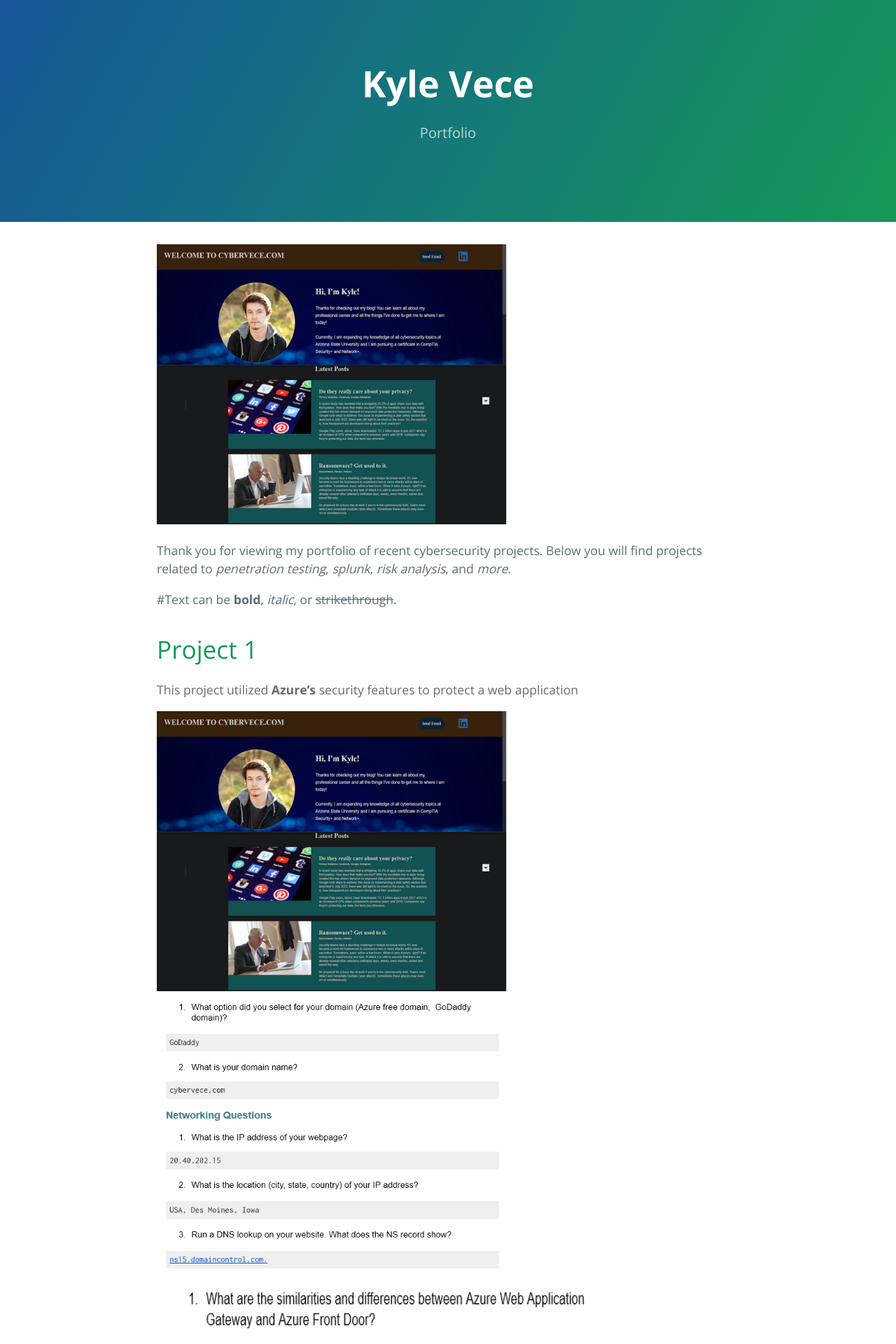
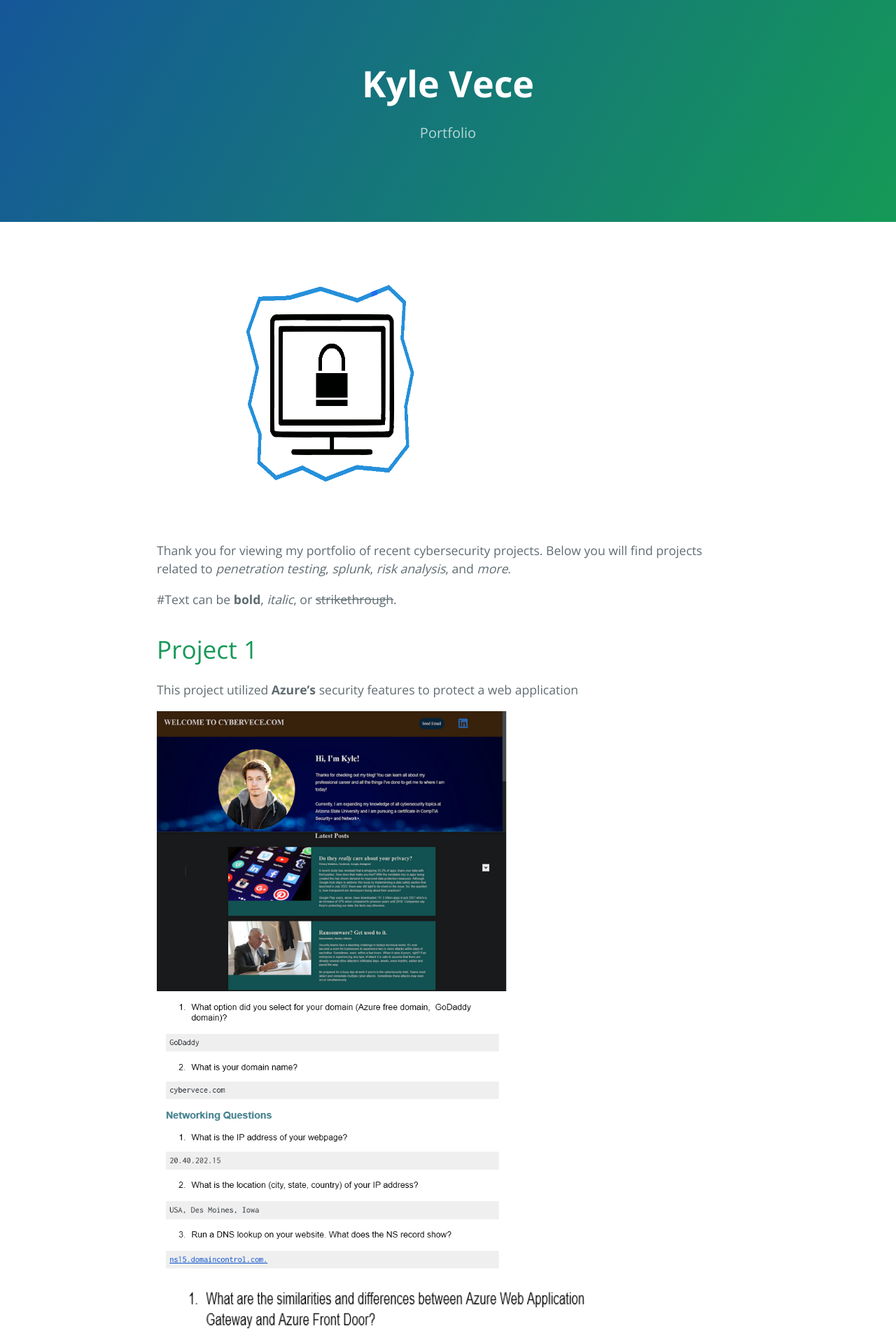
Before and after one commit to KyleV1/kylev1.github.io, a Jekyll site: the page built from index.md, in a window 1280 px wide. Shown: the top 1920 px of the page at 70% size. Built offline with Jekyll 4.4.1, drawn with Linux system fonts in a browser that asks for light colours; our own code applies the rules of GitHub Pages for plain Markdown files.

Commit message:
Update index.md

```diff
--- a/index.md
+++ b/index.md
@@ -1,4 +1,4 @@
-<img src="/Images/site.png" alt="image1" style="width:500px;height:400px;">
+<img src="/Images/use.gif" alt="image1" style="width:500px;height:400px;">
 
 Thank you for viewing my portfolio of recent cybersecurity projects. Below you will find projects related to _penetration testing_, _splunk_, _risk analysis_, and _more_.
 
```
